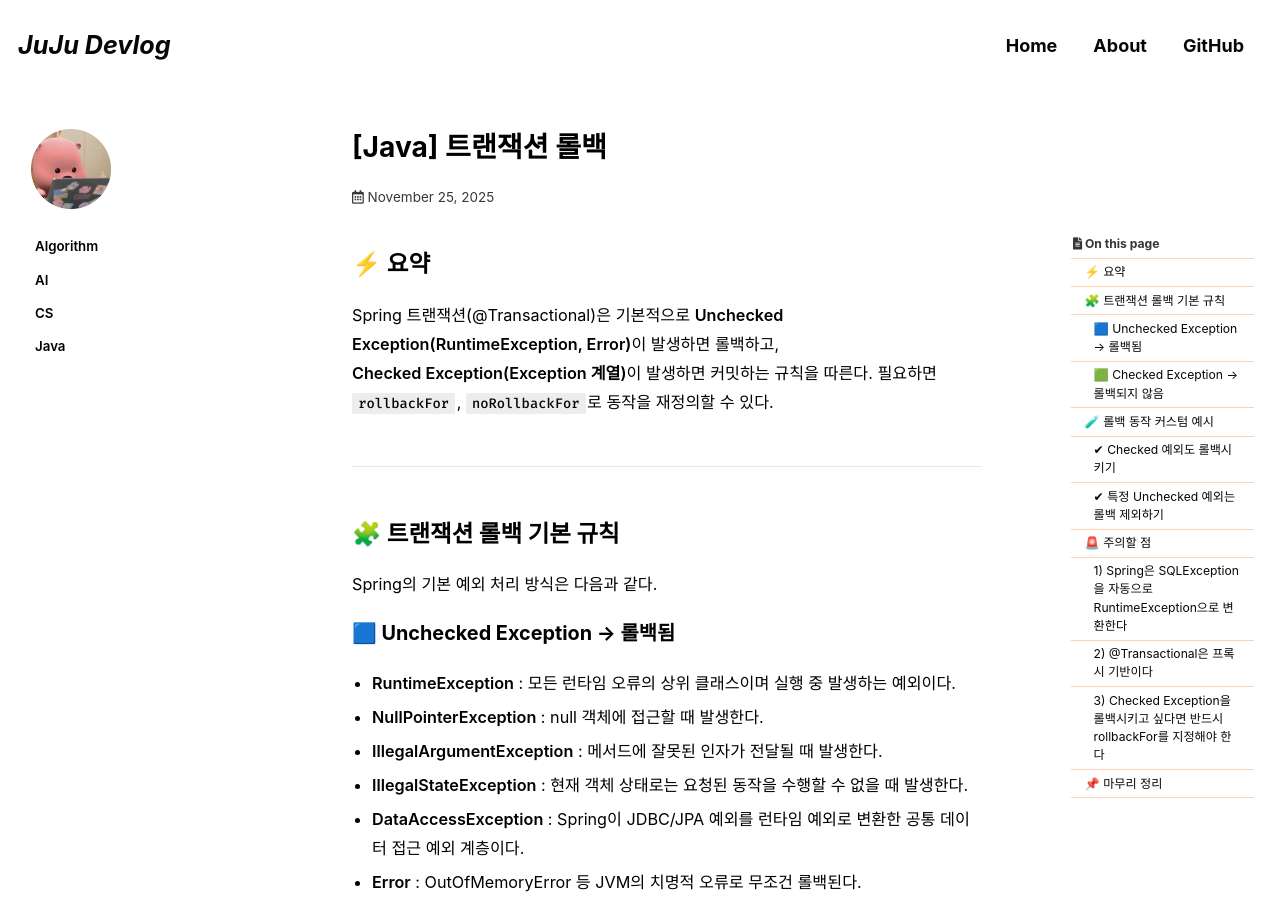
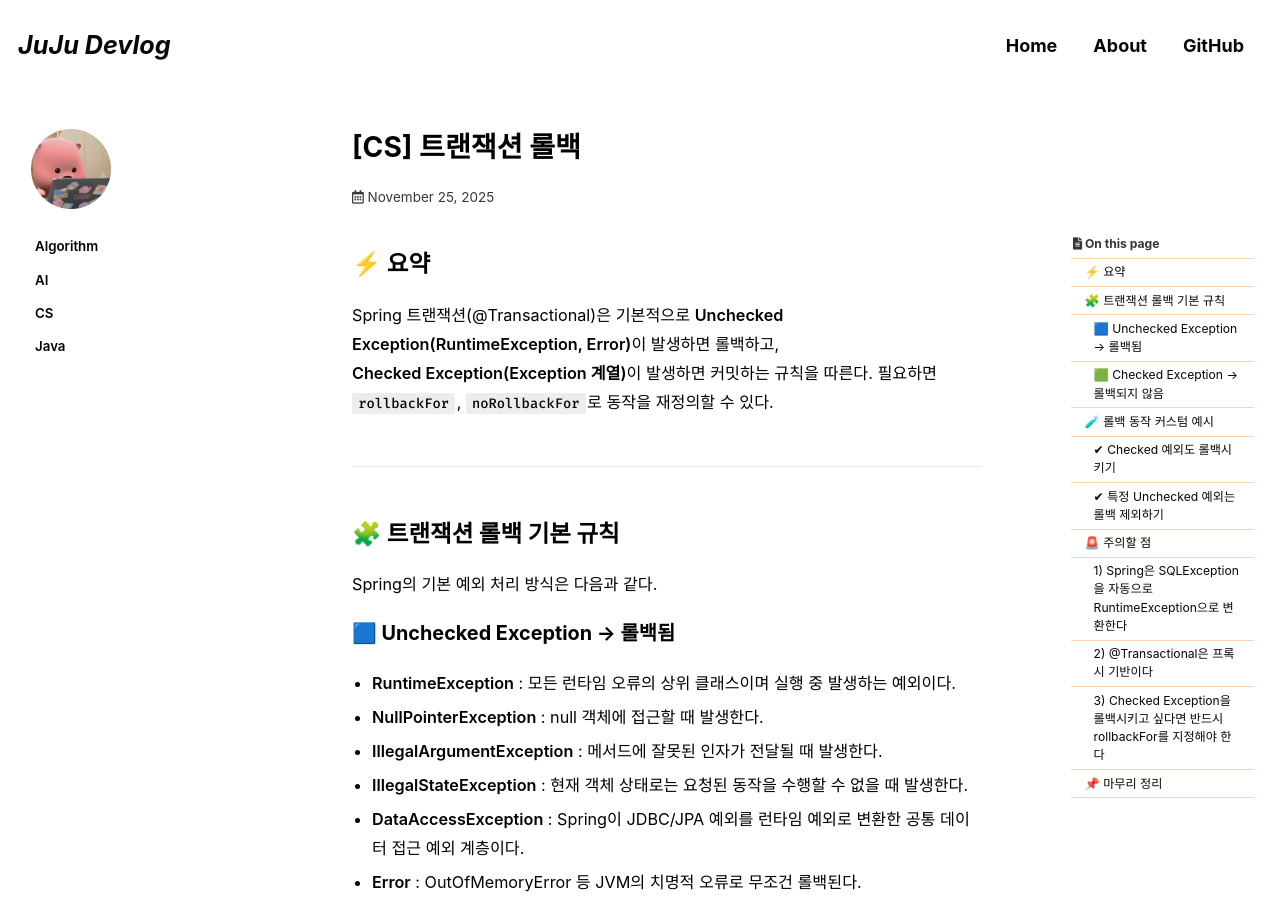
Before and after one commit to zuvvon/zuvvon.github.io, a Jekyll site: the page built from _posts/2025-11-25-transaction-rollback.md, in a window 1280 px wide and 900 px high. Built offline with Jekyll 4.4.1, drawn with Linux system fonts in a browser that asks for light colours; cached includes are drawn as plain includes; some web fonts are replaced; comment, search, counter and statistics services are not loaded.

Commit message:
Refactor post metadata for transaction rollback
Updated the title, categories, and tags for clarity.

```diff
--- a/_posts/2025-11-25-transaction-rollback.md
+++ b/_posts/2025-11-25-transaction-rollback.md
@@ -1,11 +1,11 @@
 ---
-title: "[Java] 트랜잭션 롤백"
+title: "[CS] 트랜잭션 롤백"
 excerpt: "Spring @Transactional의 예외 처리 규칙과 Checked/Unchecked 예외별 롤백 동작을 정리"
 
 categories:
-  - Java
+  - CS
 tags:
-  - [Java, Transaction, JPA]
+  - [CS, Transaction, JPA]
 
 permalink: /categories1/transaction-rollback/
 toc: true
```
